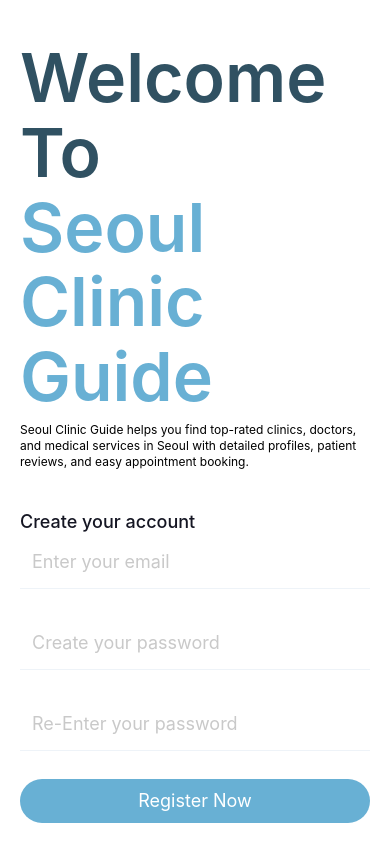
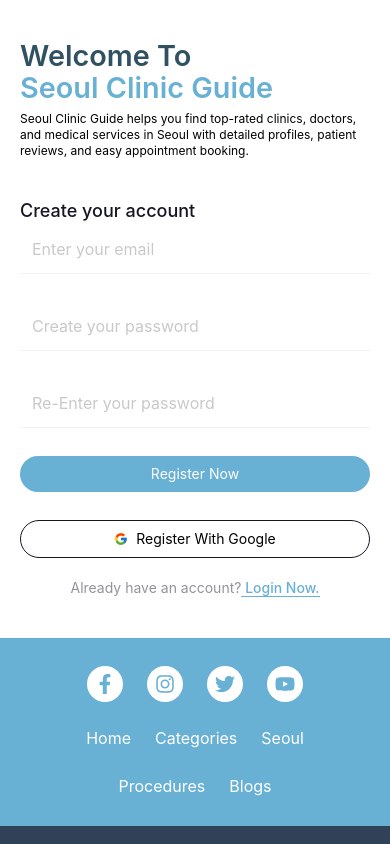
Before and after one commit to Nafiz-Al-Turabi/seoul-clinic-guide, a Next.js app: page /register in a window 390 px wide. Shown: the top 844 px of the page. Built offline with nearby package versions, Linux system fonts and the light colour scheme; no server answers.

Commit message:
Updated login and register page

```diff
--- /dev/null
+++ b/app/(auth)/layout.tsx
@@ -0,0 +1,7 @@
+export default function AuthLayout({
+  children,
+}: {
+  children: React.ReactNode;
+}) {
+  return <>{children}</>;
+}
--- a/app/(auth)/login/page.tsx
+++ b/app/(auth)/login/page.tsx
@@ -37,10 +37,10 @@ const Login = () => {
             />
           </div>
 
-          <div className="2xl:w-[40%] px-5 xl:px-0">
+          <div className=" w-full lg:w-[40%] 2xl:w-[40%] px-5 xl:px-0">
             <div className="mb-[38px]">
               <h2 className="primary-text">Welcome Back!</h2>
-              <p className="typography xl:w-[38ch]">
+              <p className="typography sm:w-[40ch]  xl:w-[38ch]">
                 Don’t have an account?{" "}
                 <Link href="/register" className="secondary-text border-b">
                   Create New account now.
@@ -57,7 +57,7 @@ const Login = () => {
                   type="text"
                   placeholder="Enter your email"
                   {...register("email", { required: "Email is required" })}
-                  className="text-main text-lg placeholder:text-lg placeholder:text-[#C9C9C9] p-3 border-b border-[#EEF3F8] focus:outline-none focus:border-b focus:border-[#434343] focus:bg-[#F6F6F6] duration-300"
+                  className="w-full text-main text-lg placeholder:text-lg placeholder:text-[#C9C9C9] p-3 border-b border-[#EEF3F8] focus:outline-none focus:border-b focus:border-[#434343] focus:bg-[#F6F6F6] duration-300"
                 />
                 {errors.email && (
                   <span className="text-red-500 text-sm mt-[-20px]">
@@ -71,7 +71,7 @@ const Login = () => {
                   {...register("password", {
                     required: "Password is required",
                   })}
-                  className="text-main text-lg placeholder:text-lg placeholder:text-[#C9C9C9] p-3 border-b border-[#EEF3F8] focus:outline-none focus:border-b focus:border-[#434343] focus:bg-[#F6F6F6] duration-300"
+                  className="w-full text-main text-lg placeholder:text-lg placeholder:text-[#C9C9C9] p-3 border-b border-[#EEF3F8] focus:outline-none focus:border-b focus:border-[#434343] focus:bg-[#F6F6F6] duration-300"
                 />
                 {errors.password && (
                   <span className="text-red-500 text-sm mt-[-20px]">
--- a/app/(auth)/register/page.tsx
+++ b/app/(auth)/register/page.tsx
@@ -31,18 +31,19 @@ const Register = () => {
   return (
     <div>
       <div className="container mx-auto">
-        <div className="flex gap-5 lg:gap-10 xl:gap-28 items-center py-10 md:py-0">
-          <div className="hidden md:block 2xl:w-[45%]">
+        <div className="flex gap-5 lg:gap-5 xl:gap-28 items-center py-10 md:py-0">
+          <div className="hidden lg:block 2xl:w-[45%]">
             <CustomImage
               src={registerImage}
-
+              width={713}
+              height={500}
               alt="register-image"
             />
           </div>
 
-          <div className="2xl:w-[40%] px-5 xl:px-0">
+          <div className="w-full lg:w-[40%] 2xl:w-[40%] px-5 xl:px-0">
             <div className="mb-[38px]">
-              <h1 className="primary-text">Welcome To</h1>
+              <h1 className="primary-text ">Welcome To</h1>
               <h1 className="secondary-text">Seoul Clinic Guide</h1>
               <p className="typography xl:w-[55ch] mt-2">
                 Seoul Clinic Guide helps you find top-rated clinics, doctors,
@@ -59,7 +60,7 @@ const Register = () => {
                   type="text"
                   placeholder="Enter your email"
                   {...register("email", { required: "Email is required" })}
-                  className="text-main text-lg placeholder:text-lg placeholder:text-[#C9C9C9] p-3 border-b border-[#EEF3F8] focus:outline-none focus:border-b focus:border-[#434343] focus:bg-[#F6F6F6] duration-300"
+                  className="text-main lg:text-lg lg:placeholder:text-lg placeholder:text-[#C9C9C9] p-3 border-b border-[#EEF3F8] focus:outline-none focus:border-b focus:border-[#434343] focus:bg-[#F6F6F6] duration-300"
                 />
                 {errors.email && (
                   <span className="text-red-500 text-sm mt-[-20px]">
@@ -74,7 +75,7 @@ const Register = () => {
                   {...register("password", {
                     required: "Password is required",
                   })}
-                  className="text-main text-lg placeholder:text-lg placeholder:text-[#C9C9C9] p-3 border-b border-[#EEF3F8] focus:outline-none focus:border-b focus:border-[#434343] focus:bg-[#F6F6F6] duration-300"
+                  className="text-main lg:text-lg lg:placeholder:text-lg placeholder:text-[#C9C9C9] p-3 border-b border-[#EEF3F8] focus:outline-none focus:border-b focus:border-[#434343] focus:bg-[#F6F6F6] duration-300"
                 />
                 {errors.password && (
                   <span className="text-red-500 text-sm mt-[-20px]">
@@ -91,7 +92,7 @@ const Register = () => {
                     validate: (value) =>
                       value === password || "Passwords do not match",
                   })}
-                  className="text-main text-lg placeholder:text-lg placeholder:text-[#C9C9C9] p-3 border-b border-[#EEF3F8] focus:outline-none focus:border-b focus:border-[#434343] focus:bg-[#F6F6F6] duration-300"
+                  className="text-main lg:text-lg lg:placeholder:text-lg placeholder:text-[#C9C9C9] p-3 border-b border-[#EEF3F8] focus:outline-none focus:border-b focus:border-[#434343] focus:bg-[#F6F6F6] duration-300"
                 />
                 {errors.confirmPassword && (
                   <span className="text-red-500 text-sm mt-[-20px]">
@@ -102,18 +103,18 @@ const Register = () => {
 
               <button
                 type="submit"
-                className="bg-[#68B0D4] text-white text-lg p-2 lg:p-3 w-full rounded-full hover:bg-[#305162] cursor-pointer duration-300"
+                className="bg-[#68B0D4] text-white text-sm lg:text-lg p-2 lg:p-3 w-full rounded-full hover:bg-[#305162] cursor-pointer duration-300"
               >
                 Register Now
               </button>
             </form>
 
-            <button className="flex items-center justify-center gap-2 w-full text-lg p-2 lg:p-3 text-center border border-[#151623] rounded-full mt-7 cursor-pointer active:bg-[#EEF3F8] active:border-[#EEF3F8] duration-300">
+            <button className="text-sm lg:text-lg flex items-center justify-center gap-2 w-full p-2 lg:p-3 text-center border border-[#151623] rounded-full mt-7 cursor-pointer active:bg-[#EEF3F8] active:border-[#EEF3F8] duration-300">
               <FcGoogle className="text-sm lg:text-2xl" />
               Register With Google
             </button>
 
-            <p className="mt-5 text-center text-[#93949A]">
+            <p className="text-sm lg:text-base mt-5 text-center text-[#93949A]">
               Already have an account?
               <Link
                 href={"/login"}
--- a/app/globals.css
+++ b/app/globals.css
@@ -25,7 +25,7 @@ body{
 
 /* ------------------Font sizes------------------- */
 h1{
-    @apply text-[4.25rem] font-semibold leading-[110%]  /* 68 px*/
+    @apply text-[1.8rem] lg:text-[2.2rem] 2xl:text-[4.25rem] font-semibold leading-[110%]  /* 68 px*/
 }
 
 h2{
--- a/app/layout.tsx
+++ b/app/layout.tsx
@@ -15,7 +15,7 @@ export default function RootLayout({
 }) {
   return (
     <html lang="en" suppressHydrationWarning>
-      <body>
+      <body  cz-shortcut-listen="true">
         {children}
         <Footer />
       </body>
```
